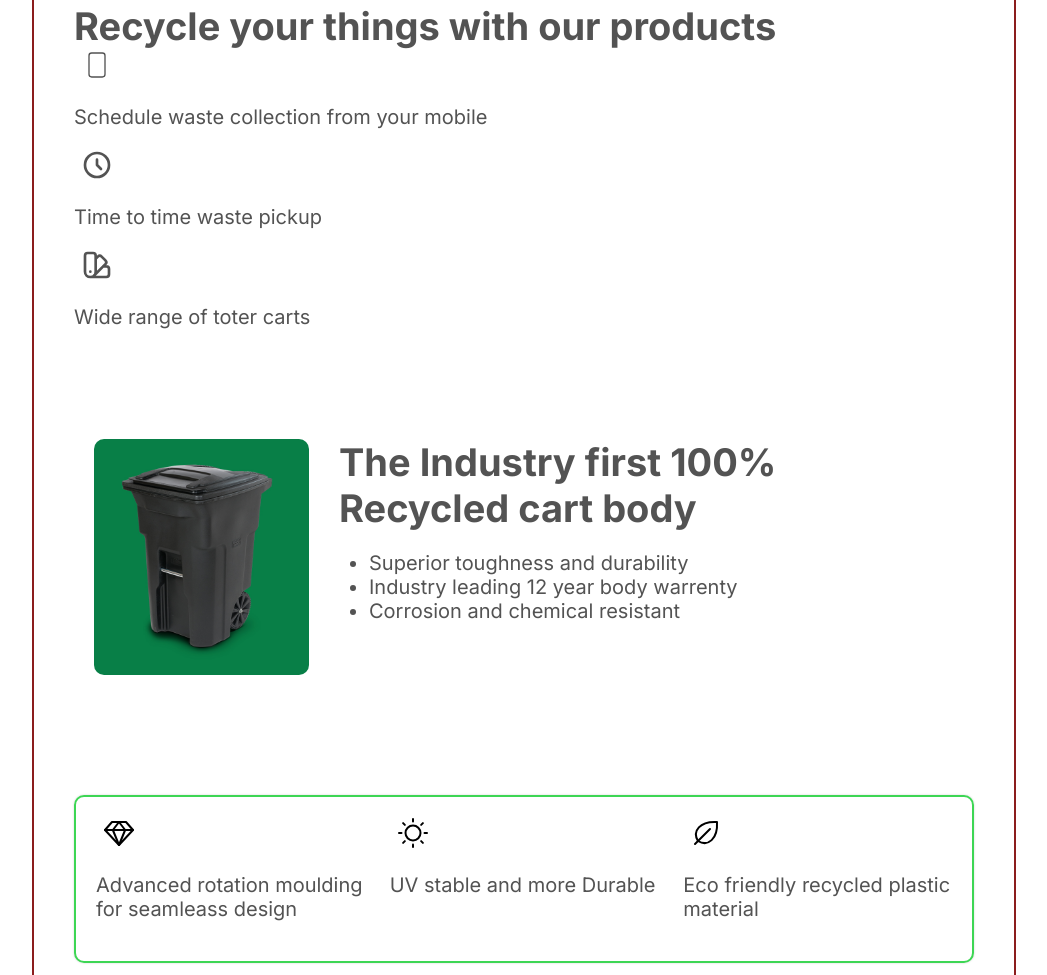
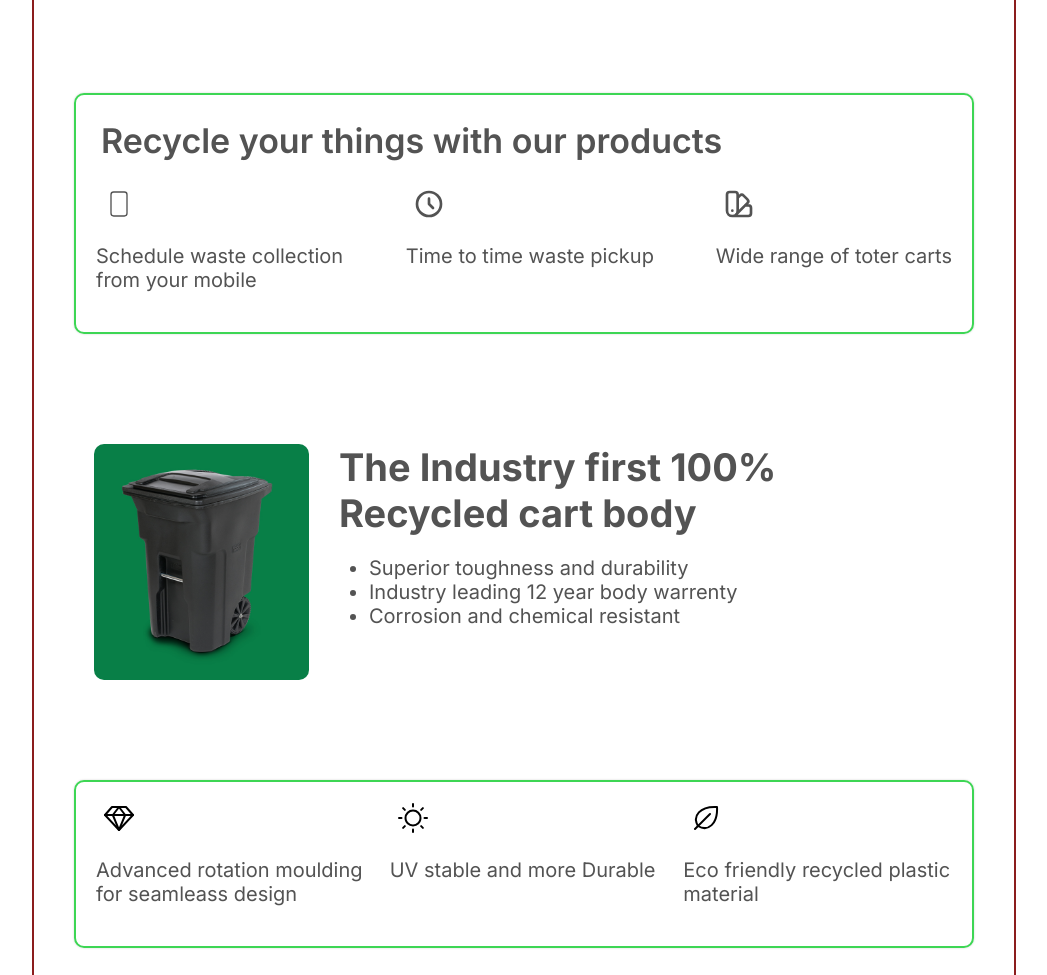
Before and after one commit to abinayajay/toter, a plain HTML site: page index.html in a window 1280 px wide. Shown: the part 958-1933 px from the top of the page, without its empty margins (116-1163 px from the left). Drawn offline with Linux system fonts and the light colour scheme.

Commit message:
Update style.css

```diff
--- a/style.css
+++ b/style.css
@@ -7,6 +7,7 @@ body {
   padding: 40px;
   margin-left: auto;
   margin-right: auto;
+
   border: 2px solid rgb(139, 29, 29);
 }
 p {
@@ -50,6 +51,7 @@ div h1 {
 }
 .common-section {
   display: flex;
+  margin-top: 60px;
 }
 .dustbin1 {
   width: 25%;
@@ -78,12 +80,32 @@ ul {
 .highlights {
   display: flex;
   justify-content: space-evenly;
-  margin-top: 100px;
+  margin-top: 80px;
   gap: 25px;
   padding: 20px;
   border-radius: 10px;
   border: 2px solid #3dd654;
   box-shadow: 0px 0px 2px rgba(196, 196, 196, 0.87);
+}
+.highlights02 {
+  display: flex;
+  justify-content: space-evenly;
+
+  gap: 25px;
+  padding: 20px;
+}
+.highlightArticle02 {
+  margin-top: 90px;
+  border-radius: 10px;
+  border: 2px solid #3dd654;
+  box-shadow: 0px 0px 2px rgba(196, 196, 196, 0.87);
+}
+.recycleH2 {
+  font-weight: 600;
+  padding-left: 25px;
+  padding-top: 25px;
+  margin-bottom: 7px;
+  font-size: 34px;
 }
 .testimony-icon {
   margin-left: 7px;
@@ -113,6 +135,7 @@ a {
   background-color: #49e060;
 }
 aside {
+  font-size: 18px;
   display: flex;
   margin-top: 30px;
   align-items: center;
@@ -121,3 +144,6 @@ aside {
 .copyright {
   font-size: 16px;
 }
+a:hover {
+  color: rgb(243, 243, 243);
+}
```
